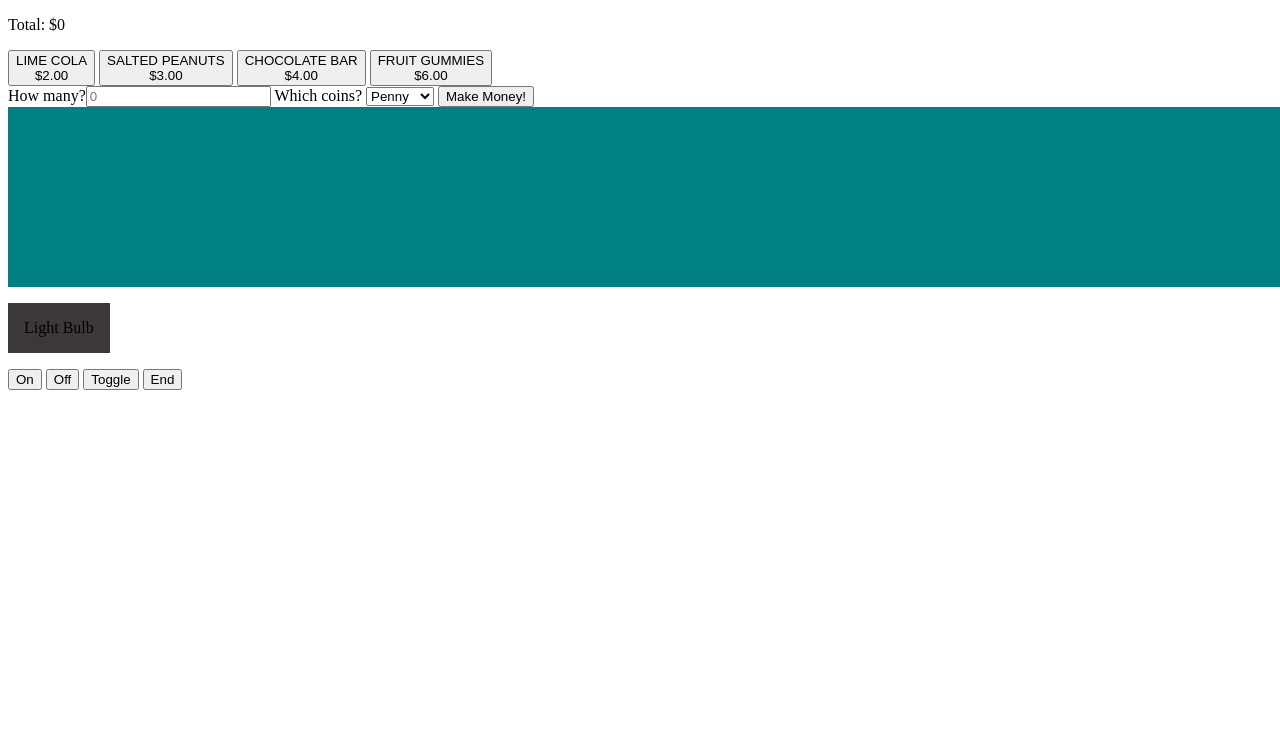
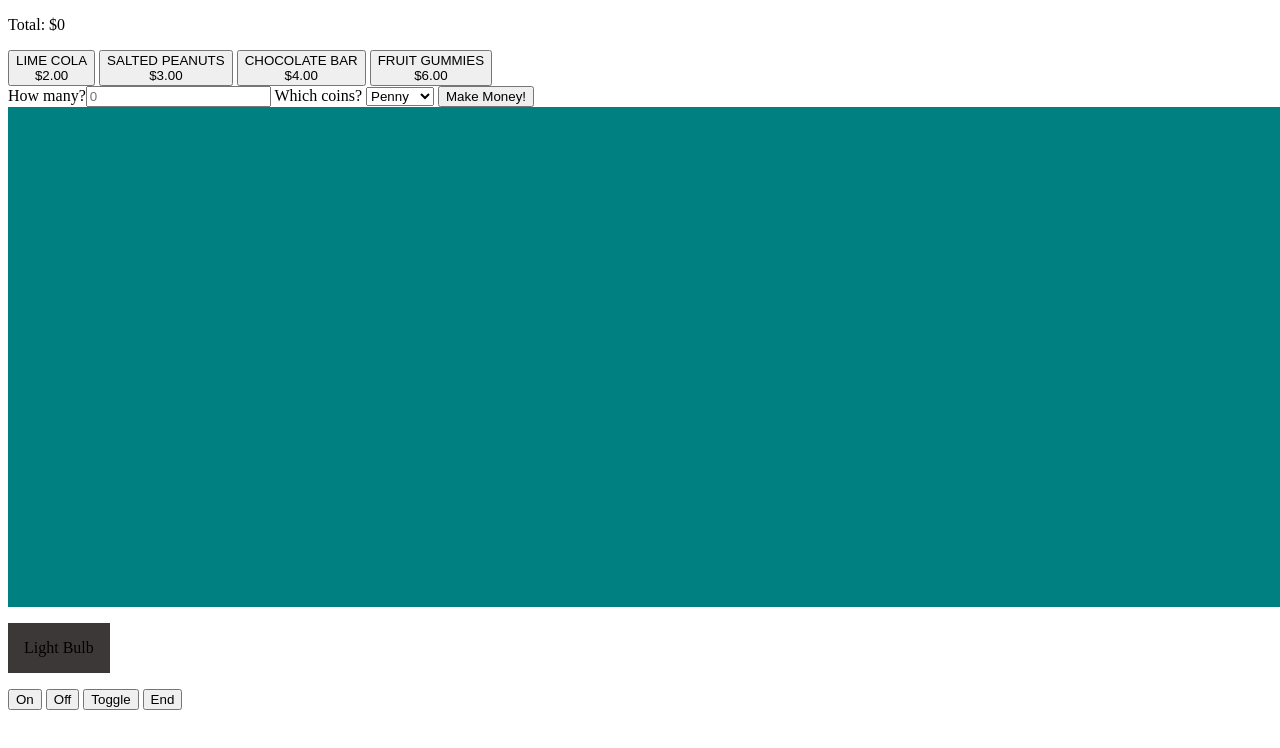
Before and after one commit to jeDevine/DOM-mini-challenges, a plain HTML site: page index.html in a window 1280 px wide. Shown: the top 748 px of the page. Drawn offline with Linux system fonts and the light colour scheme.

Commit message:
added space

```diff
--- a/style.css
+++ b/style.css
@@ -16,7 +16,7 @@
     display: flex;
     flex-wrap: wrap;
     background-color: teal;
-    height: 20vh;
+    height: 60vh;
     width: 100vw;
     padding: 10px;
 }
```
